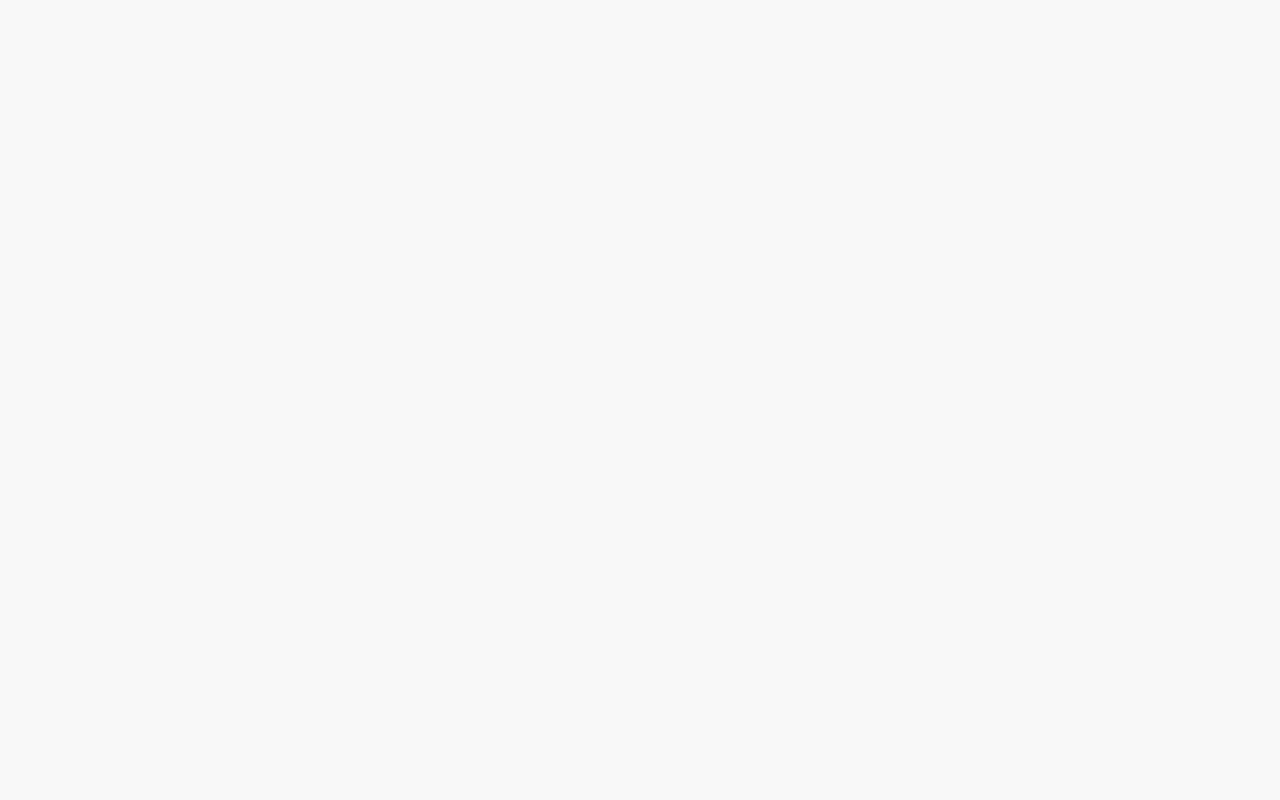
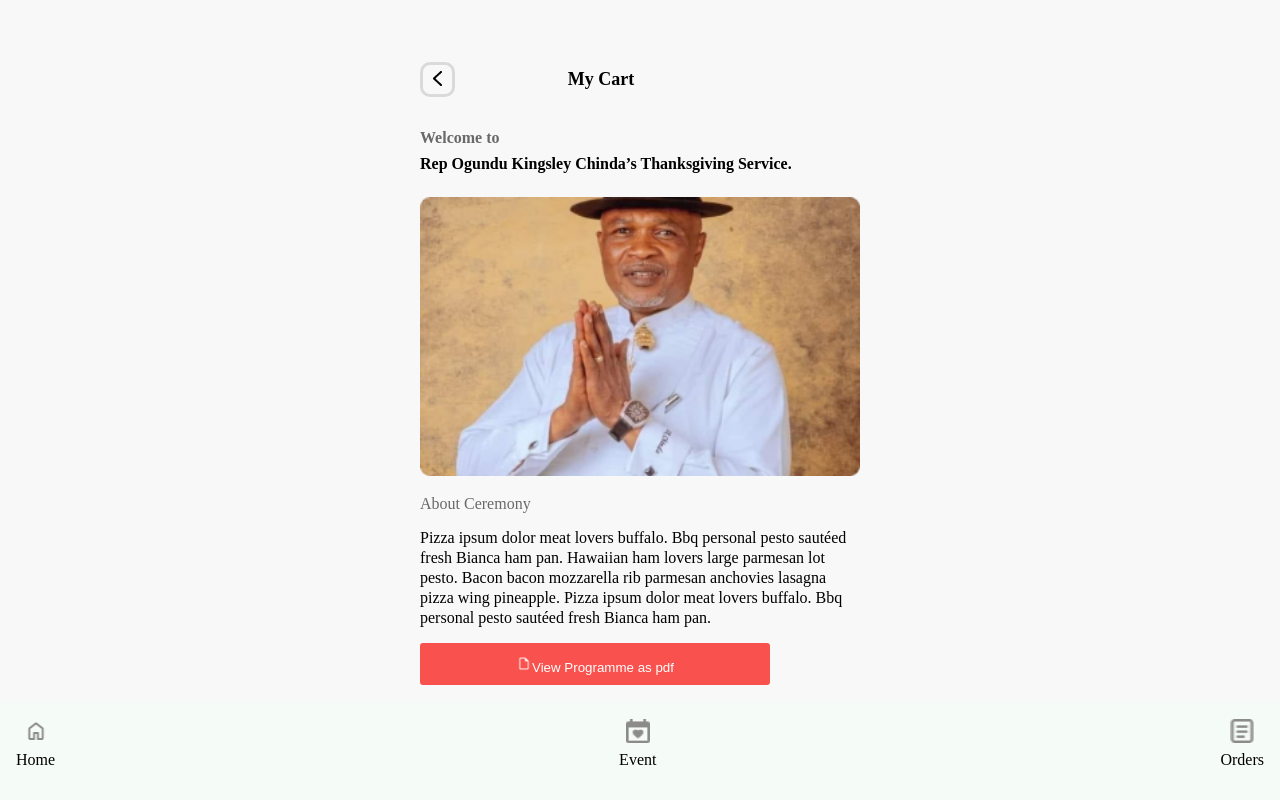
Before and after one commit to kelvintony/okchinda-student, a React (Vite) app: page /event in a window 1280 px wide. Before the commit this address had no page. Built offline with nearby package versions, Linux system fonts and the light colour scheme.

Commit message:
designed event page

```diff
--- a/src/App.jsx
+++ b/src/App.jsx
@@ -1,3 +1,4 @@
+import Event from "./pages/Event/Event";
 import Home from "./pages/Home/Home";
 import { BrowserRouter, Routes, Route } from "react-router-dom";
 
@@ -7,6 +8,7 @@ function App() {
       <BrowserRouter>
         <Routes>
           <Route exact path="/" element={<Home />} />
+          <Route exact path="/event" element={<Event />} />
         </Routes>
       </BrowserRouter>
     </>
--- a/src/components/Button/Button.jsx
+++ b/src/components/Button/Button.jsx
@@ -1,7 +1,7 @@
-const Button = ({ handleButtonClick, title, classes }) => {
+const Button = ({ handleButtonClick, children, className }) => {
   return (
-    <button className={classes} onClick={handleButtonClick}>
-      {title}
+    <button className={`${className}`} onClick={handleButtonClick}>
+      {children}
     </button>
   );
 };
--- /dev/null
+++ b/src/pages/Event/Event.css
@@ -0,0 +1,69 @@
+.event_container {
+  max-width: 500px;
+  margin: 0 auto;
+  padding: 30px;
+}
+.event_button_arrow {
+  border: 3px solid #d8dadc;
+  border-radius: 10px;
+  width: 35px;
+  height: 35px;
+  padding: 5px;
+}
+.event_button_arrow img {
+  height: 15px;
+  width: 15px;
+  object-fit: contain;
+}
+
+.event_button img {
+  object-fit: contain;
+  width: 16px;
+  height: 16px;
+  margin-top: 2px;
+}
+.event_flex {
+  display: flex;
+  justify-content: space-between;
+  align-items: center;
+}
+.event_flex p {
+  font-weight: bold;
+  font-size: 18px;
+}
+.grey_p {
+  color: #696969;
+  font-size: 16px;
+  margin: 15px 0;
+}
+.event_content:nth-of-type(2) {
+  font-weight: bold;
+  color: black;
+}
+
+.speech {
+  line-height: 20px;
+}
+
+.my_4 {
+  margin: 2rem 0;
+}
+.mb_2 {
+  margin-bottom: 0.5rem;
+}
+.mb_3 {
+  margin-bottom: 1.5rem;
+}
+.event_button {
+  background-color: #f9524e;
+  border-radius: 3px;
+  color: white;
+  width: 350px;
+  height: 42px;
+  margin-top: 15px;
+}
+@media screen and (max-width: 900px) {
+  .event_container {
+    max-width: 900px;
+  }
+}
--- /dev/null
+++ b/src/pages/Event/Event.jsx
@@ -0,0 +1,48 @@
+import backArrow from "../../assets/chevron.left.png";
+import Button from "../../components/Button/Button";
+import Menu from "../../components/Menu/Menu";
+import repChinda from "../../assets/repchinda.png";
+import "./Event.css";
+import file from "../../assets/file.png";
+const Event = () => {
+  return (
+    <section className="event_container">
+      <div className="event_flex my_4">
+        <button className="event_button_arrow">
+          <img src={backArrow} alt="backArrow" />
+        </button>
+        <p>My Cart</p>
+        <div></div>
+        <div></div>
+      </div>
+      <div className="event_content">
+        <p className="mb_2 grey_p">Welcome to</p>
+        <p className="mb_3">
+          Rep Ogundu Kingsley Chinda’s Thanksgiving Service.
+        </p>
+        <div className="image">
+          <img src={repChinda} alt="picture of rep chinda" />
+        </div>
+      </div>
+      <div>
+        <p className="grey_p">About Ceremony</p>
+        <p className="speech">
+          Pizza ipsum dolor meat lovers buffalo. Bbq personal pesto sautéed
+          fresh Bianca ham pan. Hawaiian ham lovers large parmesan lot pesto.
+          Bacon bacon mozzarella rib parmesan anchovies lasagna pizza wing
+          pineapple. Pizza ipsum dolor meat lovers buffalo. Bbq personal pesto
+          sautéed fresh Bianca ham pan.
+        </p>
+        <Button className={"event_button"}>
+          <span>
+            <img src={file} alt="file icon" />
+          </span>
+          View Programme as pdf
+        </Button>
+      </div>
+      <Menu />
+    </section>
+  );
+};
+
+export default Event;
--- a/src/pages/Home/Home.css
+++ b/src/pages/Home/Home.css
@@ -31,7 +31,7 @@
   justify-content: space-between;
   align-items: center;
 }
-.btn {
+.btn_home {
   background-color: #229757;
   border-radius: 5px;
   color: white;
--- a/src/pages/Home/Home.jsx
+++ b/src/pages/Home/Home.jsx
@@ -23,7 +23,7 @@ const Home = () => {
           </div>
           <div>
             <button className="cart_button">
-              <img src={cart} alt="" />
+              <img src={cart} alt="cart" />
             </button>
           </div>
         </div>
@@ -52,9 +52,10 @@ const Home = () => {
                     <Button
                       key={meal.id}
                       handleButtonClick={() => goToNewPage(meal.id)}
-                      title={"Order"}
-                      classes={"btn"}
-                    />
+                      className={"btn_home"}
+                    >
+                      Order
+                    </Button>
                   </div>
                 </div>
               </div>
```
Also changed, not shown: src/assets/file.png (added), src/assets/repchinda.png (added).
